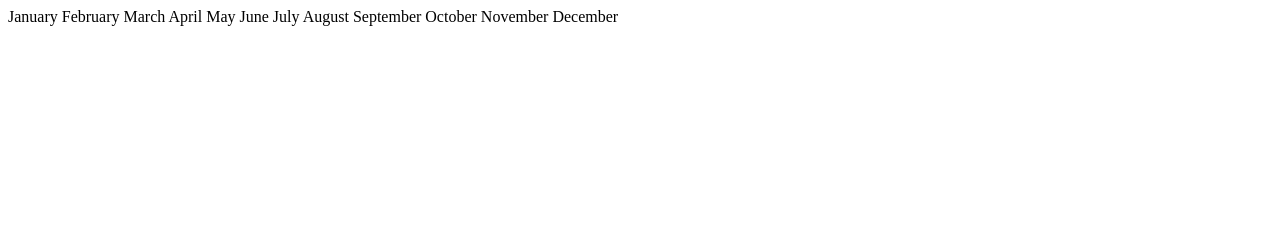
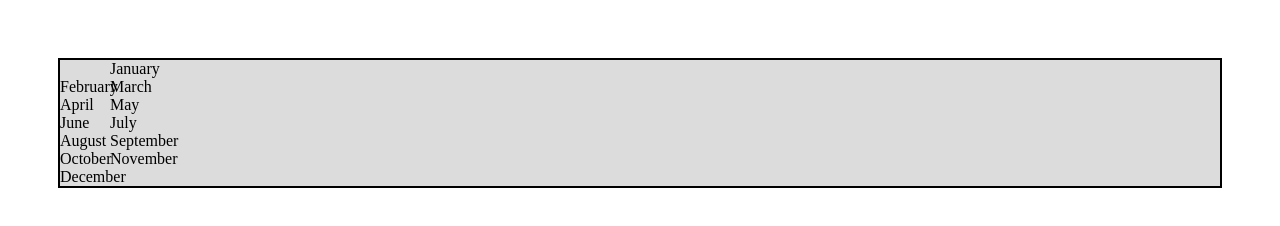
Before and after one commit to Beta-23/CSS-GRID, a plain HTML site: page index.html in a window 1280 px wide. Drawn offline with Linux system fonts and the light colour scheme.

Commit message:
link css stylesheet

```diff
--- a/index.css
+++ b/index.css
@@ -11,3 +11,9 @@
   position: relative;
   overflow: hidden;
 }
+
+.chart-row {
+  display: grid;
+  grid-template-columns: 50px 1fr;
+  background-color: #DCDCDC;
+}
--- a/index.html
+++ b/index.html
@@ -2,6 +2,7 @@
 <head>
   <meta charset="UTF-8">
   <title>CSS-GRID</title>
+  <link rel="stylesheet" href="index.css">
 </head>
 <body>
   <div class="container">
```
